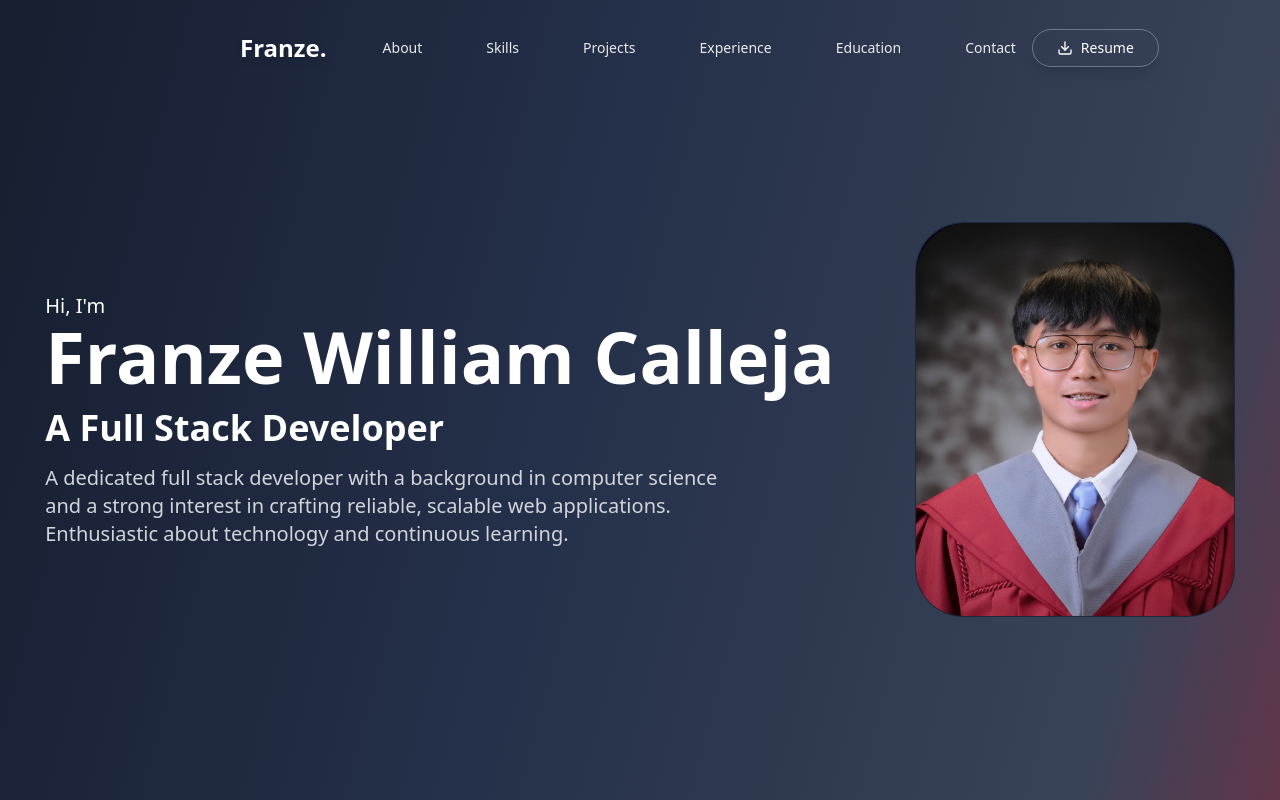
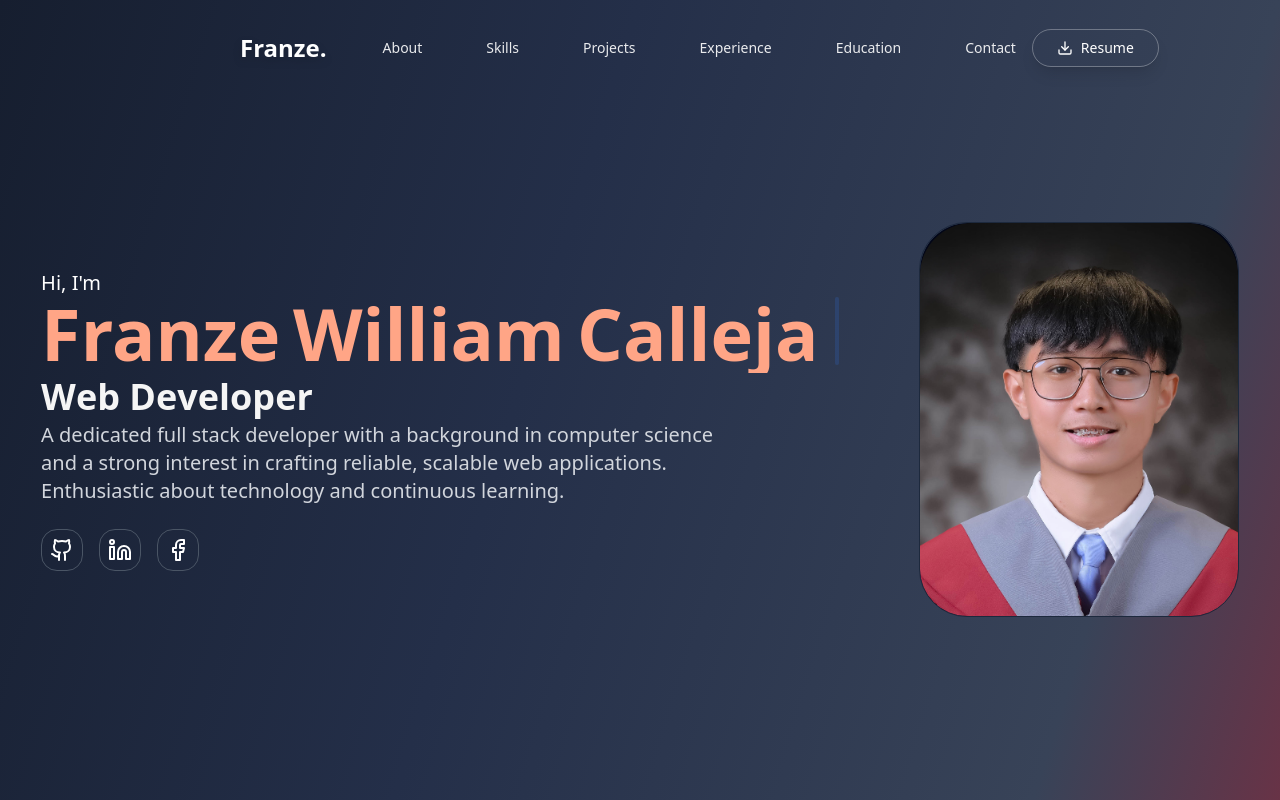
Before and after one commit to franze-calleja/franze-portfolio, a Next.js app: page / in a window 1280 px wide. Shown: the top 800 px of the page. Built offline with nearby package versions, Linux system fonts and the light colour scheme.

Commit message:
feat: Enhance Hero section with typewriter and flip word effects; update AboutMe component layout

```diff
--- a/app/globals.css
+++ b/app/globals.css
@@ -116,6 +116,7 @@
   * {
     @apply border-border outline-ring/50;
   }
+
   body {
     @apply bg-background text-foreground;
   }
--- a/app/page.tsx
+++ b/app/page.tsx
@@ -11,37 +11,27 @@ import { Contact } from "lucide-react";
 export default function Home() {
   return (
     <div
-      className="min-h-screen"
+      className="min-h-screen transition-colors duration-1000 ease-in-out"
       style={{
         background: `linear-gradient(
       to bottom right,
        #161E2F,
        #242F49,
        #384358,
-
        #B51A2B,
        #541A21
     )`,
       }}
     >
-      {/* Navbar component can be added here */}
       <NavBar />
       <main className="pt-5 px-5">
-        {/* Hero Section */}
         <Hero />
-
         <AboutMe />
-
         <Skills />
-
         <Projects />
-
         <Experience />
-
         <Education />
-
         <Contact />
-
         <Footer />
       </main>
     </div>
--- a/components/AboutMe.tsx
+++ b/components/AboutMe.tsx
@@ -1,19 +1,7 @@
 import React from "react";
 
 const AboutMe = () => {
-  return (
-    <section
-      id="about"
-      className="min-h-screen flex items-center justify-center px-4"
-    >
-      <div className="text-center text-white">
-        <h2 className="text-4xl font-bold mb-6">About Me</h2>
-        <p className="text-lg text-gray-300 max-w-2xl mx-auto">
-          This is where you can tell your story and showcase your background.
-        </p>
-      </div>
-    </section>
-  );
+  return <div>AboutMe</div>;
 };
 
 export default AboutMe;
--- a/components/Hero.tsx
+++ b/components/Hero.tsx
@@ -2,6 +2,34 @@
 
 import React from "react";
 import { GlareCard } from "@/components/ui/glare-card";
+import { Github, Linkedin, Facebook } from "lucide-react";
+import { TypewriterEffectSmooth } from "@/components/ui/typewriter-effect";
+import { FlipWords } from "@/components/ui/flip-words";
+
+const name = [
+  {
+    text: "Franze",
+    className: "text-[#FFA586] text-7xl font-bold",
+  },
+  {
+    text: "William",
+    className: "text-[#FFA586] text-7xl font-bold",
+  },
+  {
+    text: "Calleja",
+    className: "text-[#FFA586] text-7xl font-bold",
+  },
+  // {
+  //   text: "Aceternity.",
+  //   className: "text-blue-500 dark:text-blue-500",
+  // },
+];
+
+const profession = [
+  "Full Stack Developer",
+  "Web Developer",
+  "Software Engineer",
+];
 
 const Hero = () => {
   return (
@@ -13,21 +41,54 @@ const Hero = () => {
         {/* Text info */}
         <div className="text-start flex-1">
           <p className="text-xl">Hi, I'm</p>
-          <h1 className="text-7xl font-bold mb-4">Franze William Calleja</h1>
-          <h2 className="text-4xl font-bold mb-4">A Full Stack Developer</h2>
-          <p className="text-xl text-gray-300 max-w-2xl">
+          <h1 className="text-7xl font-bold mb-1">
+            <TypewriterEffectSmooth words={name} />
+          </h1>
+          <h2 className="text-4xl font-bold mb-1">
+            <FlipWords words={profession} />
+          </h2>
+          <p className="text-xl text-gray-300 max-w-2xl mb-6">
             A dedicated full stack developer with a background in computer
             science and a strong interest in crafting reliable, scalable web
             applications. Enthusiastic about technology and continuous learning.
           </p>
+          {/* Minimalistic social buttons */}
+          <div className="flex gap-4">
+            <a
+              href="https://github.com/your-github"
+              target="_blank"
+              rel="noopener noreferrer"
+              className="p-2 border border-gray-600 rounded-2xl hover:bg-gray-700 transition"
+            >
+              <Github className="w-6 h-6" />
+            </a>
+            <a
+              href="https://linkedin.com/in/your-linkedin"
+              target="_blank"
+              rel="noopener noreferrer"
+              className="p-2 border border-gray-600 rounded-2xl hover:bg-gray-700 transition"
+            >
+              <Linkedin className="w-6 h-6" />
+            </a>
+            <a
+              href="https://facebook.com/your-facebook"
+              target="_blank"
+              rel="noopener noreferrer"
+              className="p-2 border border-gray-600 rounded-2xl hover:bg-gray-700 transition"
+            >
+              <Facebook className="w-6 h-6" />
+            </a>
+          </div>
         </div>
 
         {/* Bigger GlareCard */}
-        <GlareCard className="flex-1 relative max-w-4xl min-h-[500px]">
+        <GlareCard className="flex-1 relative max-w-5xl min-h-[600px]">
           <img
             className="h-full w-full absolute inset-0 object-cover rounded-xl"
             src="/images/ako.jpg"
             alt="Hero image"
+            height={600}
+            width={600}
           />
         </GlareCard>
       </div>
--- /dev/null
+++ b/components/ui/flip-words.tsx
@@ -0,0 +1,98 @@
+"use client";
+import React, { useCallback, useEffect, useRef, useState } from "react";
+import { AnimatePresence, motion, LayoutGroup } from "motion/react";
+import { cn } from "@/lib/utils";
+
+export const FlipWords = ({
+  words,
+  duration = 3000,
+  className,
+}: {
+  words: string[];
+  duration?: number;
+  className?: string;
+}) => {
+  const [currentWord, setCurrentWord] = useState(words[0]);
+  const [isAnimating, setIsAnimating] = useState<boolean>(false);
+
+  // thanks for the fix Julian - https://github.com/Julian-AT
+  const startAnimation = useCallback(() => {
+    const word = words[words.indexOf(currentWord) + 1] || words[0];
+    setCurrentWord(word);
+    setIsAnimating(true);
+  }, [currentWord, words]);
+
+  useEffect(() => {
+    if (!isAnimating)
+      setTimeout(() => {
+        startAnimation();
+      }, duration);
+  }, [isAnimating, duration, startAnimation]);
+
+  return (
+    <AnimatePresence
+      onExitComplete={() => {
+        setIsAnimating(false);
+      }}
+    >
+      <motion.div
+        initial={{
+          opacity: 0,
+          y: 10,
+        }}
+        animate={{
+          opacity: 1,
+          y: 0,
+        }}
+        transition={{
+          type: "spring",
+          stiffness: 100,
+          damping: 10,
+        }}
+        exit={{
+          opacity: 0,
+          y: -40,
+          x: 40,
+          filter: "blur(8px)",
+          scale: 2,
+          position: "absolute",
+        }}
+        className={cn(
+          "z-10 inline-block relative text-left text-neutral-100 dark:text-neutral-100",
+          className
+        )}
+        key={currentWord}
+      >
+        {/* edit suggested by Sajal: https://x.com/DewanganSajal */}
+        {currentWord.split(" ").map((word, wordIndex) => (
+          <motion.span
+            key={word + wordIndex}
+            initial={{ opacity: 0, y: 10, filter: "blur(8px)" }}
+            animate={{ opacity: 1, y: 0, filter: "blur(0px)" }}
+            transition={{
+              delay: wordIndex * 0.3,
+              duration: 0.3,
+            }}
+            className="inline-block whitespace-nowrap"
+          >
+            {word.split("").map((letter, letterIndex) => (
+              <motion.span
+                key={word + letterIndex}
+                initial={{ opacity: 0, y: 10, filter: "blur(8px)" }}
+                animate={{ opacity: 1, y: 0, filter: "blur(0px)" }}
+                transition={{
+                  delay: wordIndex * 0.3 + letterIndex * 0.05,
+                  duration: 0.2,
+                }}
+                className="inline-block"
+              >
+                {letter}
+              </motion.span>
+            ))}
+            <span className="inline-block">&nbsp;</span>
+          </motion.span>
+        ))}
+      </motion.div>
+    </AnimatePresence>
+  );
+};
--- /dev/null
+++ b/components/ui/typewriter-effect.tsx
@@ -0,0 +1,187 @@
+"use client";
+
+import { cn } from "@/lib/utils";
+import { motion, stagger, useAnimate, useInView } from "motion/react";
+import { useEffect } from "react";
+
+export const TypewriterEffect = ({
+  words,
+  className,
+  cursorClassName,
+}: {
+  words: {
+    text: string;
+    className?: string;
+  }[];
+  className?: string;
+  cursorClassName?: string;
+}) => {
+  // split text inside of words into array of characters
+  const wordsArray = words.map((word) => {
+    return {
+      ...word,
+      text: word.text.split(""),
+    };
+  });
+
+  const [scope, animate] = useAnimate();
+  const isInView = useInView(scope);
+  useEffect(() => {
+    if (isInView) {
+      animate(
+        "span",
+        {
+          display: "inline-block",
+          opacity: 1,
+          width: "fit-content",
+        },
+        {
+          duration: 0.3,
+          delay: stagger(0.1),
+          ease: "easeInOut",
+        }
+      );
+    }
+  }, [isInView]);
+
+  const renderWords = () => {
+    return (
+      <motion.div ref={scope} className="inline">
+        {wordsArray.map((word, idx) => {
+          return (
+            <div key={`word-${idx}`} className="inline-block">
+              {word.text.map((char, index) => (
+                <motion.span
+                  initial={{}}
+                  key={`char-${index}`}
+                  className={cn(
+                    `dark:text-white text-black opacity-0 hidden`,
+                    word.className
+                  )}
+                >
+                  {char}
+                </motion.span>
+              ))}
+              &nbsp;
+            </div>
+          );
+        })}
+      </motion.div>
+    );
+  };
+  return (
+    <div
+      className={cn(
+        "text-base sm:text-xl md:text-3xl lg:text-5xl font-bold text-center",
+        className
+      )}
+    >
+      {renderWords()}
+      <motion.span
+        initial={{
+          opacity: 0,
+        }}
+        animate={{
+          opacity: 1,
+        }}
+        transition={{
+          duration: 0.8,
+          repeat: Infinity,
+          repeatType: "reverse",
+        }}
+        className={cn(
+          "inline-block rounded-sm w-[4px] h-11 md:h-13 lg:h-17 bg-blue-500",
+          cursorClassName
+        )}
+      ></motion.span>
+    </div>
+  );
+};
+
+export const TypewriterEffectSmooth = ({
+  words,
+  className,
+  cursorClassName,
+}: {
+  words: {
+    text: string;
+    className?: string;
+  }[];
+  className?: string;
+  cursorClassName?: string;
+}) => {
+  // split text inside of words into array of characters
+  const wordsArray = words.map((word) => {
+    return {
+      ...word,
+      text: word.text.split(""),
+    };
+  });
+  const renderWords = () => {
+    return (
+      <div>
+        {wordsArray.map((word, idx) => {
+          return (
+            <div key={`word-${idx}`} className="inline-block">
+              {word.text.map((char, index) => (
+                <span
+                  key={`char-${index}`}
+                  className={cn(`dark:text-white text-black `, word.className)}
+                >
+                  {char}
+                </span>
+              ))}
+              &nbsp;
+            </div>
+          );
+        })}
+      </div>
+    );
+  };
+
+  return (
+    <div className={cn("flex space-x-1 my-0", className)}>
+      <motion.div
+        className="overflow-hidden pb-1"
+        initial={{
+          width: "0%",
+        }}
+        whileInView={{
+          width: "fit-content",
+        }}
+        transition={{
+          duration: 2,
+          ease: "linear",
+          delay: 1,
+        }}
+      >
+        <div
+          className="text-xs sm:text-base md:text-xl lg:text:3xl xl:text-5xl font-bold"
+          style={{
+            whiteSpace: "nowrap",
+          }}
+        >
+          {renderWords()}{" "}
+        </div>{" "}
+      </motion.div>
+      <motion.span
+        initial={{
+          opacity: 0,
+        }}
+        animate={{
+          opacity: 1,
+        }}
+        transition={{
+          duration: 0.8,
+
+          repeat: Infinity,
+          repeatType: "reverse",
+        }}
+        className={cn(
+          "block rounded-sm w-[4px]  h-11 sm:h-13 xl:h-17 bg-blue-500",
+          cursorClassName
+        )}
+      ></motion.span>
+    </div>
+  );
+};
```
Lines whose indentation alone changed are shown as unchanged.
